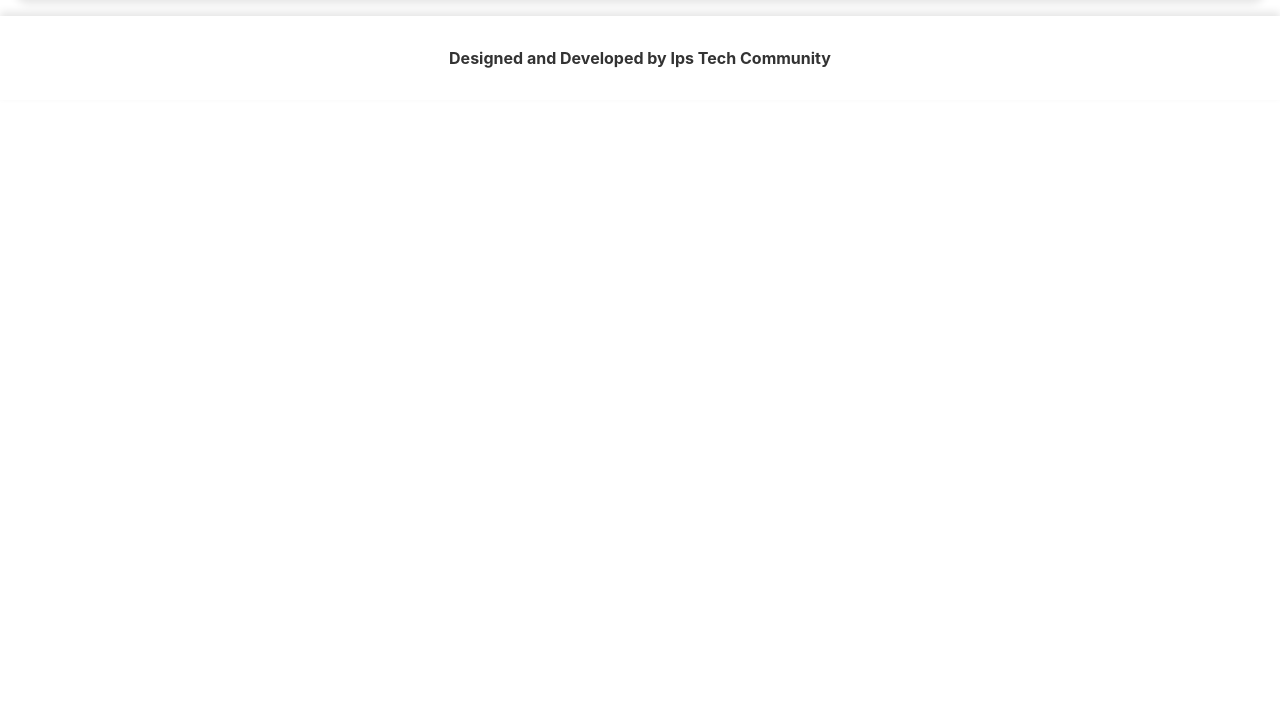
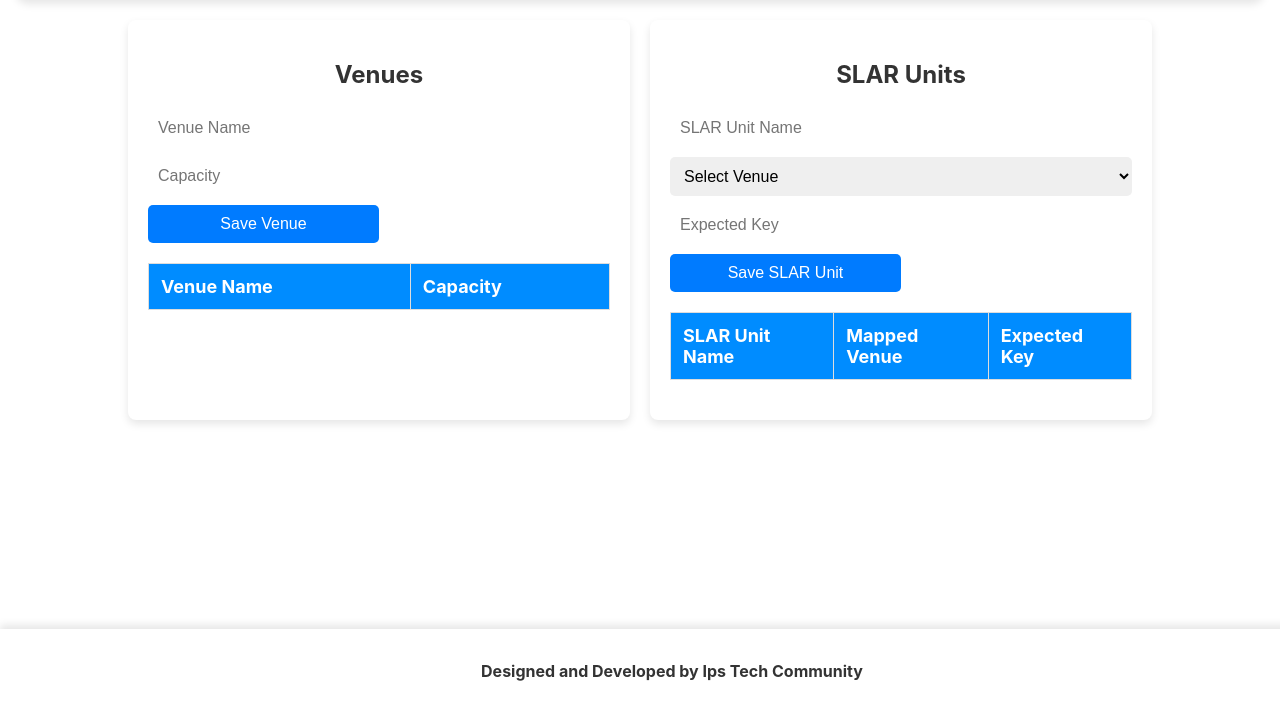
Before and after one commit to Kite-IPS/hackathon-time-tracker-system, a Flask app: page /venue-management in a window 1280 px wide. Shown: the part 87-800 px from the top of the page. Run offline with Flask 3, Linux system fonts and the light colour scheme; lists and menus that the app fills with data are empty.

Commit message:
venue management page completed

```diff
--- a/app/static/css/venueManagement.css
+++ b/app/static/css/venueManagement.css
@@ -105,6 +105,189 @@
   }
 }
 
+.table-style {
+  width: 100%;
+  border-collapse: collapse;
+  margin: 20px 0;
+  font-size: 18px;
+  text-align: left;
+}
+
+.table-style th,
+.table-style td {
+  padding: 12px;
+  border: 1px solid #ddd;
+}
+
+.table-style th {
+  background-color: #008cff;
+  color: white;
+}
+
+.table-style tbody tr:nth-child(even) {
+  background-color: #f2f2f2;
+}
+
+.table-style tbody tr:hover {
+  background-color: #ddd;
+}
+.slar-table {
+  width: 100%;
+  border-collapse: collapse;
+  margin: 20px 0;
+  font-size: 18px;
+  text-align: left;
+}
+
+.slar-table th,
+.slar-table td {
+  padding: 12px;
+  border: 1px solid #ddd;
+}
+
+.slar-table th {
+  background-color: #008cff;
+  color: white;
+}
+
+.slar-table tbody tr:nth-child(even) {
+  background-color: #f2f2f2;
+}
+
+.slar-table tbody tr:hover {
+  background-color: #ddd;
+}
+
+.container {
+  width: 80%;
+  margin: auto;
+  display: flex;
+  justify-content: space-between;
+  flex-wrap: wrap;
+  gap: 20px;
+  margin-top: 20px;
+}
+
+.venue-section,
+.slar-section {
+  flex: 1;
+  min-width: 400px;
+  background: white;
+  padding: 20px;
+  border-radius: 8px;
+  box-shadow: 0 4px 8px rgba(0, 0, 0, 0.1);
+}
+
+h2 {
+  text-align: center;
+  color: var(--primary-color);
+}
+
+form {
+  display: flex;
+  flex-direction: column;
+  gap: 10px;
+  margin-bottom: 20px;
+}
+
+input,
+select,
+button {
+  padding: 10px;
+  font-size: 16px;
+  border-radius: 5px;
+  border: 1px solid var(--table-border);
+}
+
+button {
+  background: var(--button-bg);
+  color: white;
+  border: none;
+  cursor: pointer;
+}
+
+button:hover {
+  background: var(--button-hover);
+}
+
+table {
+  width: 100%;
+  border-collapse: collapse;
+  margin-top: 10px;
+}
+
+th,
+td {
+  border: 1px solid var(--table-border);
+  padding: 10px;
+  text-align: left;
+}
+
+th {
+  background-color: var(--primary-color);
+  color: white;
+}
+
+td {
+  background-color: white;
+}
+
+@media (max-width: 768px) {
+  .container {
+    flex-direction: column;
+    align-items: center;
+  }
+
+  .venue-section,
+  .slar-section {
+    width: 100%;
+  }
+}
+/* General Button Styles */
+button {
+  background-color: #4caf50; /* Green background */
+  color: white; /* White text */
+  border: none;
+  padding: 10px 20px;
+  text-align: center;
+  text-decoration: none;
+  display: inline-block;
+  font-size: 16px;
+  cursor: pointer;
+  border-radius: 5px;
+  transition: background-color 0.3s ease, transform 0.3s ease;
+  width: 50%;
+}
+
+/* Hover Effect for Buttons */
+button:hover {
+  background-color: #45a049; /* Slightly darker green */
+  transform: scale(1.05); /* Slight grow effect */
+}
+
+/* Focus Effect for Buttons */
+button:focus {
+  outline: none;
+  box-shadow: 0 0 5px rgba(0, 123, 255, 0.5); /* Blue focus shadow */
+}
+
+/* Disabled Button */
+button:disabled {
+  background-color: #cccccc; /* Gray background */
+  cursor: not-allowed; /* Show as disabled */
+}
+
+/* Specific Styling for Save Buttons */
+#saveVenueBtn,
+#saveSlarBtn {
+  background-color: #007bff; /* Blue background */
+}
+
+#saveVenueBtn:hover,
+#saveSlarBtn:hover {
+  background-color: #0056b3; /* Darker blue on hover */
+}
+
 /* Footer */
 .footer {
   color: var(--text-color-primary);
@@ -112,6 +295,9 @@
   text-align: center;
   background: var(--background-color);
   box-shadow: 0 -4px 8px rgba(0, 0, 0, 0.1);
+  position: fixed;
+  bottom: 0;
+  width: 100%;
 }
 
 .footerContentText {
--- a/app/templates/venueManagement.html
+++ b/app/templates/venueManagement.html
@@ -4,7 +4,7 @@
     <meta charset="UTF-8" />
     <meta name="viewport" content="width=device-width, initial-scale=1.0" />
     <link rel="stylesheet" href="/static/css/venueManagement.css" />
-    <script src="static/js/app.js" defer></script>
+    <script src="static/js/venueManagement.js" defer></script>
     <title>The Time Tracker</title>
   </head>
   <body>
@@ -27,12 +27,73 @@
     </div>
     <!-- NavBar End -->
 
+    <!-- Main Content Start -->
+    <div class="container">
+      <div class="venue-section">
+        <h2>Venues</h2>
+        <form id="venueForm">
+          <input type="text" id="venueName" placeholder="Venue Name" required />
+          <input
+            type="number"
+            id="venueCapacity"
+            placeholder="Capacity"
+            required
+          />
+          <button type="submit" id="saveVenueBtn">Save Venue</button>
+        </form>
+        <table class="table-style">
+          <thead>
+            <tr>
+              <th>Venue Name</th>
+              <th>Capacity</th>
+            </tr>
+          </thead>
+          <tbody id="venueList"></tbody>
+        </table>
+      </div>
+
+      <div class="slar-section">
+        <h2>SLAR Units</h2>
+        <form id="slarForm">
+          <input
+            type="text"
+            id="slarName"
+            placeholder="SLAR Unit Name"
+            required
+          />
+          <select id="slarVenue">
+            <option value="" disabled selected>Select Venue</option>
+          </select>
+          <input
+            type="text"
+            id="expectedKey"
+            placeholder="Expected Key"
+            required
+          />
+          <button type="submit" id="saveSlarBtn">Save SLAR Unit</button>
+        </form>
+        <table class="slar-table">
+          <thead>
+            <tr>
+              <th>SLAR Unit Name</th>
+              <th>Mapped Venue</th>
+              <th>Expected Key</th>
+            </tr>
+          </thead>
+          <tbody id="slarList"></tbody>
+        </table>
+      </div>
+    </div>
+    <!-- Main Content End -->
+
     <!-- Footer Start -->
-    <div class="footer">
+    <footer>
+      <div class="footer">
         <div class="footerContentText">
           Designed and Developed by Ips Tech Community
         </div>
       </div>
-      <!-- Footer End -->
-    </body>
-  </html>
+    </footer>
+    <!-- Footer End -->
+  </body>
+</html>
```
Also changed, not shown: app/static/js/venueManagement.js (added, +58 -0 lines). Lines whose indentation alone changed are shown as unchanged.
